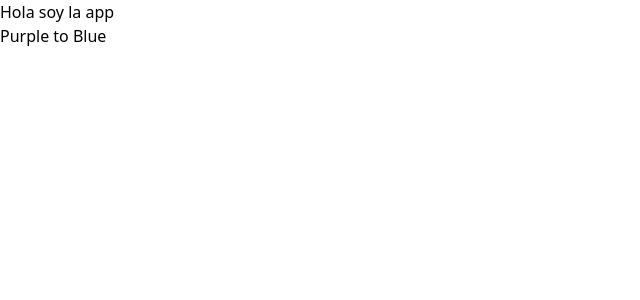
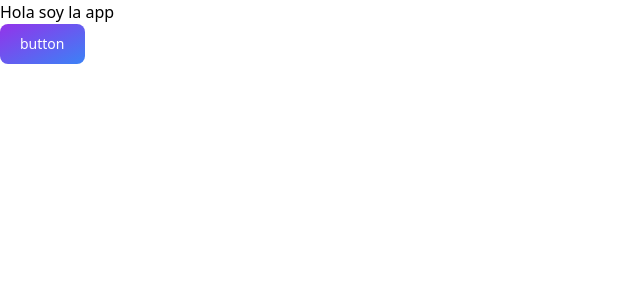
Before and after one commit to jackira01/Taller-SAG, a React (Create React App) app in the folder ferreteria/client/: page / in a window 1280 px wide. Shown: the top 300 px of the page, without its empty margins (0-640 px from the left). Built offline with nearby package versions, Linux system fonts and the light colour scheme.

Commit message:
style tailwaind

```diff
--- a/ferreteria/client/src/App.jsx
+++ b/ferreteria/client/src/App.jsx
@@ -10,7 +10,7 @@ function App() {
           type="button"
           class="text-white bg-gradient-to-br from-purple-600 to-blue-500 hover:bg-gradient-to-bl focus:ring-4 focus:outline-none focus:ring-blue-300 dark:focus:ring-blue-800 font-medium rounded-lg text-sm px-5 py-2.5 text-center mr-2 mb-2"
         >
-          Purple to Blue
+          button
         </button>
       </div>
     </div>
--- a/ferreteria/client/src/assets/main.css
+++ b/ferreteria/client/src/assets/main.css
@@ -463,6 +463,88 @@ video {
   --tw-backdrop-saturate:  ;
   --tw-backdrop-sepia:  ;
 }
+.container {
+  width: 100%;
+}
+@media (min-width: 640px) {
+
+  .container {
+    max-width: 640px;
+  }
+}
+@media (min-width: 768px) {
+
+  .container {
+    max-width: 768px;
+  }
+}
+@media (min-width: 1024px) {
+
+  .container {
+    max-width: 1024px;
+  }
+}
+@media (min-width: 1280px) {
+
+  .container {
+    max-width: 1280px;
+  }
+}
+@media (min-width: 1536px) {
+
+  .container {
+    max-width: 1536px;
+  }
+}
+.mb-2 {
+  margin-bottom: 0.5rem;
+}
+.mr-2 {
+  margin-right: 0.5rem;
+}
+.rounded-lg {
+  border-radius: 0.5rem;
+}
+.bg-gradient-to-br {
+  background-image: linear-gradient(to bottom right, var(--tw-gradient-stops));
+}
+.from-purple-600 {
+  --tw-gradient-from: #9333ea var(--tw-gradient-from-position);
+  --tw-gradient-from-position:  ;
+  --tw-gradient-to: rgb(147 51 234 / 0)  var(--tw-gradient-from-position);
+  --tw-gradient-to-position:  ;
+  --tw-gradient-stops: var(--tw-gradient-from), var(--tw-gradient-to);
+}
+.to-blue-500 {
+  --tw-gradient-to: #3b82f6 var(--tw-gradient-to-position);
+  --tw-gradient-to-position:  ;
+}
+.px-5 {
+  padding-left: 1.25rem;
+  padding-right: 1.25rem;
+}
+.py-2 {
+  padding-top: 0.5rem;
+  padding-bottom: 0.5rem;
+}
+.py-2\.5 {
+  padding-top: 0.625rem;
+  padding-bottom: 0.625rem;
+}
+.text-center {
+  text-align: center;
+}
+.text-sm {
+  font-size: 0.875rem;
+  line-height: 1.25rem;
+}
+.font-medium {
+  font-weight: 500;
+}
+.text-white {
+  --tw-text-opacity: 1;
+  color: rgb(255 255 255 / var(--tw-text-opacity));
+}
 
 .btn {
   border-radius: 0.25rem;
@@ -491,3 +573,31 @@ video {
   --tw-shadow-colored: 0 10px 15px -3px var(--tw-shadow-color), 0 4px 6px -4px var(--tw-shadow-color);
   box-shadow: var(--tw-ring-offset-shadow, 0 0 #0000), var(--tw-ring-shadow, 0 0 #0000), var(--tw-shadow);
 }
+
+.hover\:bg-gradient-to-bl:hover {
+  background-image: linear-gradient(to bottom left, var(--tw-gradient-stops));
+}
+
+.focus\:outline-none:focus {
+  outline: 2px solid transparent;
+  outline-offset: 2px;
+}
+
+.focus\:ring-4:focus {
+  --tw-ring-offset-shadow: var(--tw-ring-inset) 0 0 0 var(--tw-ring-offset-width) var(--tw-ring-offset-color);
+  --tw-ring-shadow: var(--tw-ring-inset) 0 0 0 calc(4px + var(--tw-ring-offset-width)) var(--tw-ring-color);
+  box-shadow: var(--tw-ring-offset-shadow), var(--tw-ring-shadow), var(--tw-shadow, 0 0 #0000);
+}
+
+.focus\:ring-blue-300:focus {
+  --tw-ring-opacity: 1;
+  --tw-ring-color: rgb(147 197 253 / var(--tw-ring-opacity));
+}
+
+@media (prefers-color-scheme: dark) {
+
+  .dark\:focus\:ring-blue-800:focus {
+    --tw-ring-opacity: 1;
+    --tw-ring-color: rgb(30 64 175 / var(--tw-ring-opacity));
+  }
+}
--- a/ferreteria/client/tailwind.config.js
+++ b/ferreteria/client/tailwind.config.js
@@ -1,6 +1,6 @@
 /** @type {import('tailwindcss').Config} */
 module.exports = {
-  content: [],
+  content: ["./src/**/*.{js,jsx,ts,tsx}"],
   theme: {
     extend: {},
   },
```
